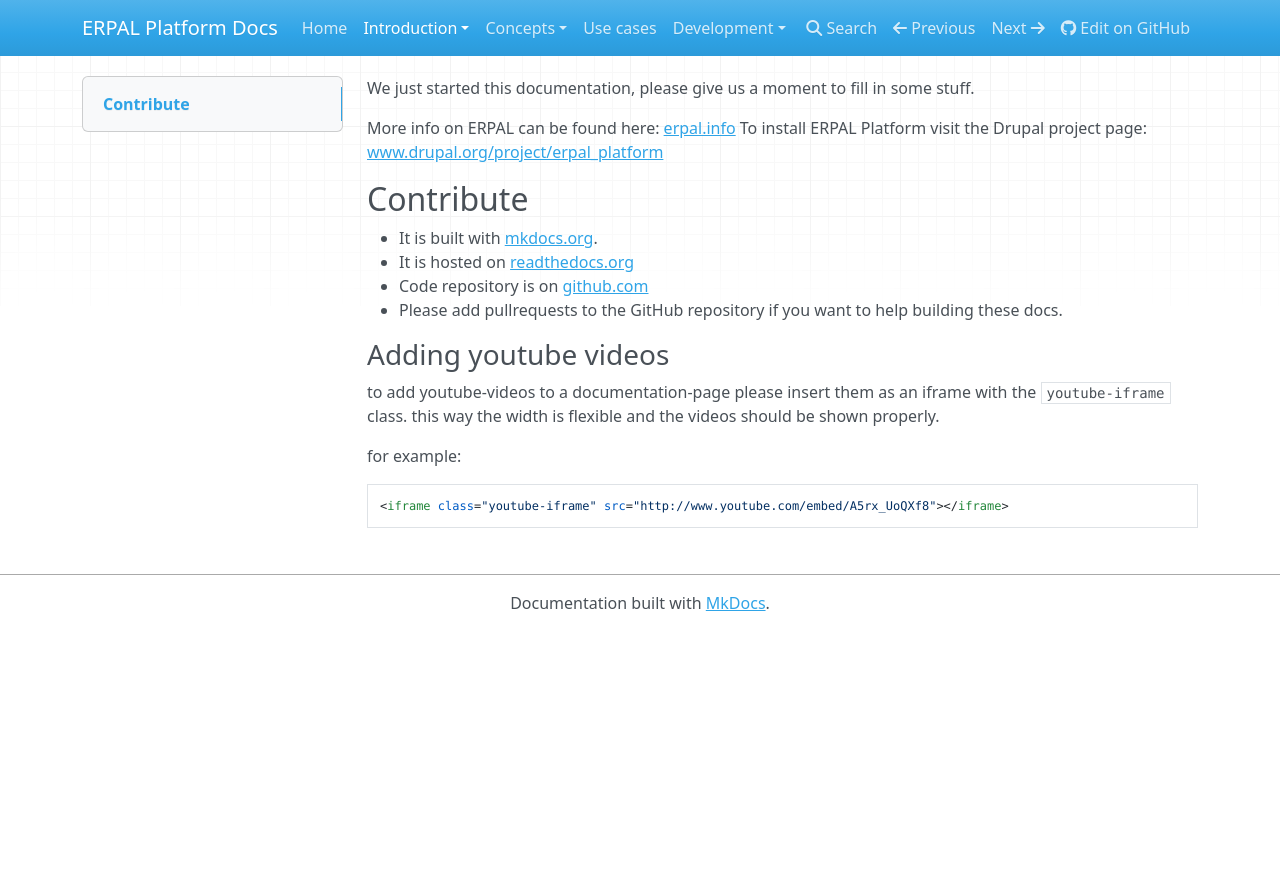
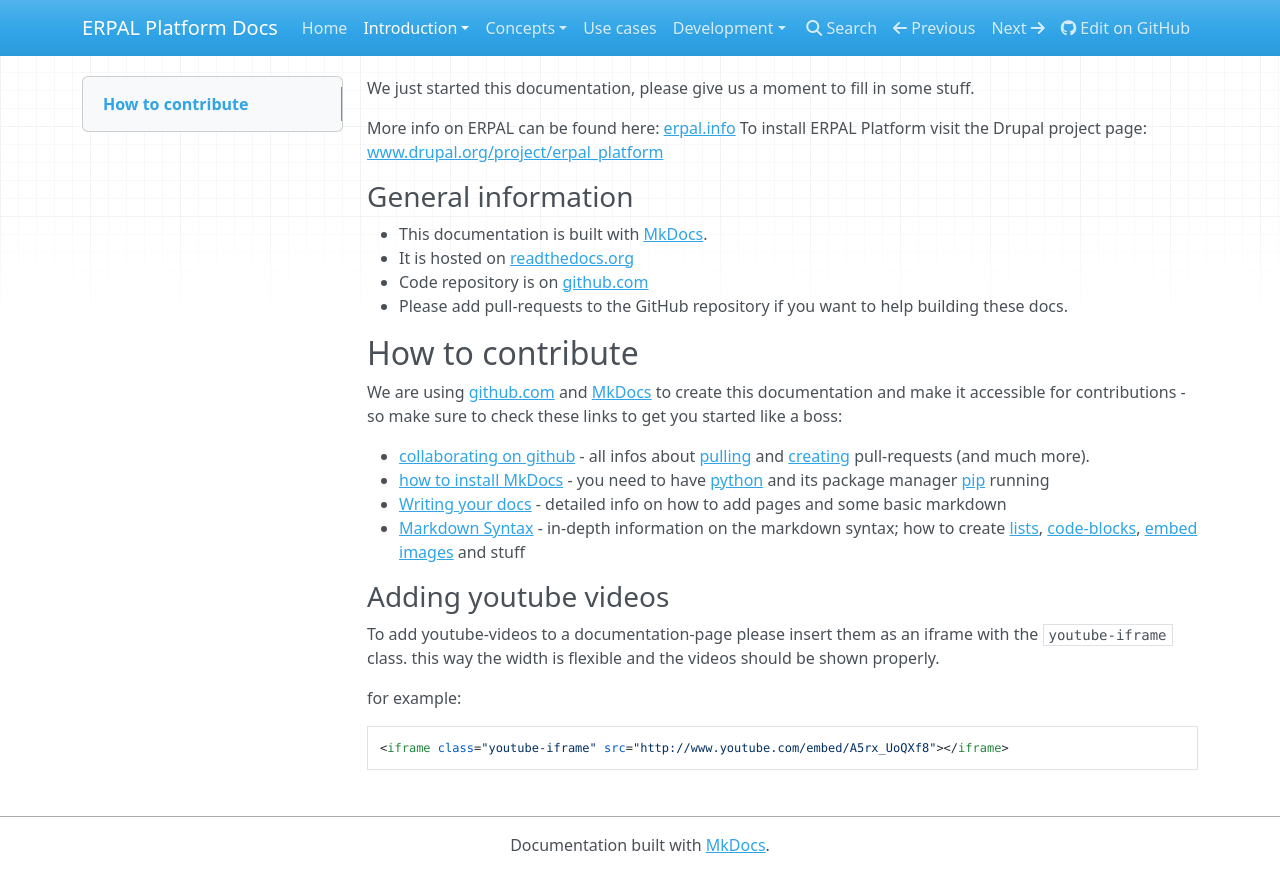
Before and after one commit to brightsolutions/ERPAL-Platform-Docs, an MkDocs documentation site: the page built from docs/introduction/about_docs.md, in a window 1280 px wide. Shown: the top 892 px of the page. Built offline with MkDocs 1.6.1, drawn with Linux system fonts in a browser that asks for light colours; nearby versions of some CDN libraries; old or Windows-style settings are respelled for this version of MkDocs.

Commit message:
enhanced contribution info on index and about_docs

```diff
--- a/docs/introduction/about_docs.md
+++ b/docs/introduction/about_docs.md
@@ -3,16 +3,32 @@ We just started this documentation, please give us a moment to fill in some stuf
 More info on ERPAL can be found here: [erpal.info](http://www.erpal.info)
 To install ERPAL Platform visit the Drupal project page: [www.drupal.org/project/erpal_platform](https://www.drupal.org/project/erpal_platform)
 
-## Contribute
 
-* It is built with [mkdocs.org](http://mkdocs.org).
+### General information
+* This documentation is built with [MkDocs](http://mkdocs.org).
 * It is hosted on [readthedocs.org](https://readthedocs.org)
 * Code repository is on [github.com](https://github.com/brightsolutions/ERPAL-Platform-Docs)
-* Please add pullrequests to the GitHub repository if you want to help building these docs.
+* Please add pull-requests to the GitHub repository if you want to help building these docs.
+
+
+<!-- temporary: same as on index - make sure to copy it -->
+## How to contribute
+We are using [github.com](https://github.com/) and [MkDocs](http://mkdocs.org) to create this
+ documentation and make it accessible for contributions - so make sure to check these links to get you started like a
+  boss:
+
+* [collaborating on github](https://help.github.com/categories/collaborating/) - all infos about
+[pulling](https://help.github.com/articles/using-pull-requests) and [creating](https://help.github.com/articles/creating-a-pull-request) pull-requests (and much more).
+* [how to install MkDocs](http://www.mkdocs.org/#installation) - you need to have [python](https://www.python.org/) and its package manager [pip](http://pip.readthedocs.org/en/latest/installing.html) running
+* [Writing your docs](http://www.mkdocs.org/user-guide/writing-your-docs/) - detailed info on how to add pages and
+some basic markdown
+* [Markdown Syntax](http://daringfireball.net/projects/markdown/syntax) - in-depth information on the markdown
+syntax; how to create [lists](http://daringfireball.net/projects/markdown/syntax#list), [code-blocks](http://daringfireball.net/projects/markdown/syntax#code), [embed images](http://daringfireball.net/projects/markdown/syntax#img) and
+stuff
 
 
 ### Adding youtube videos
-to add youtube-videos to a documentation-page please insert them as an iframe with the `youtube-iframe` class.
+To add youtube-videos to a documentation-page please insert them as an iframe with the `youtube-iframe` class.
 this way the width is flexible and the videos should be shown properly.
 
 for example:
```
Also changed, not shown: docs/index.md (+14 -5 lines).
